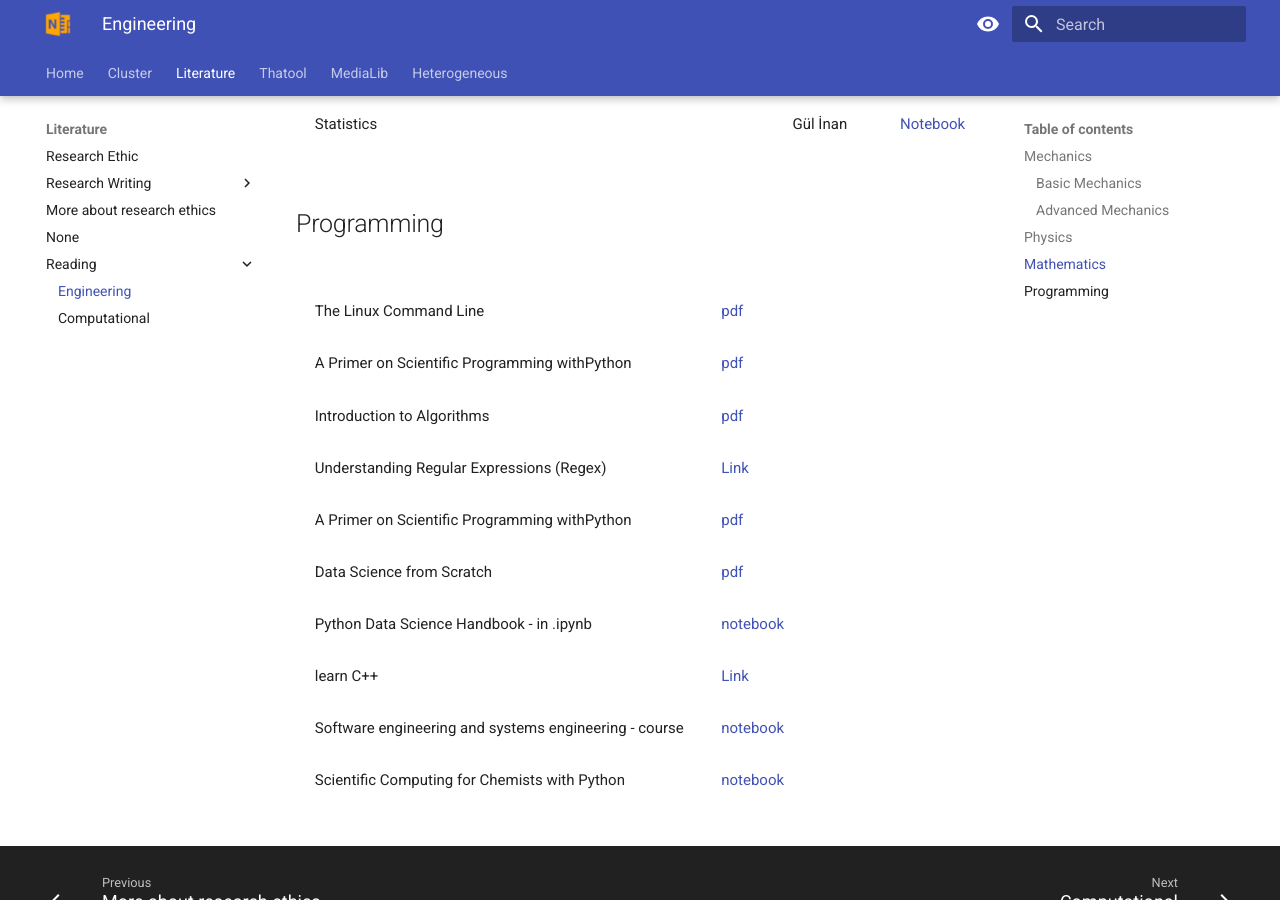
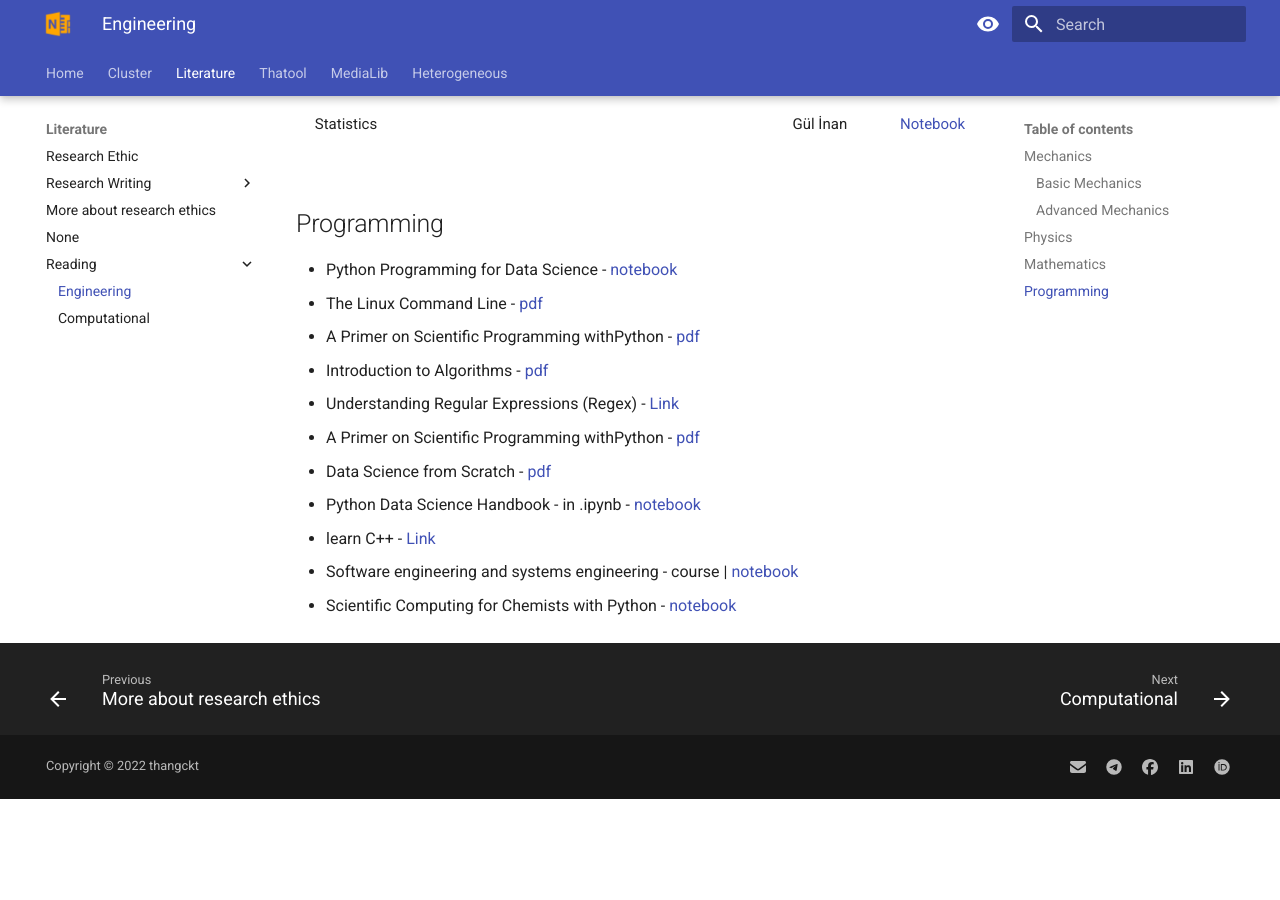
Before and after one commit to thangckt/thangckt.github.io, an MkDocs documentation site: the page built from docs/literature/reading/Mech_Science.md, in a window 1280 px wide and 900 px high, scrolled down 2153 px. Built offline with MkDocs 1.6.1 and Material for MkDocs 9.7.7, drawn with Linux system fonts in a browser that asks for light colours; the version menu is left out; after the commit the page ends 2952 px from its top, so only the background shows below that.

Commit message:
Update Mech_Science.md

```diff
--- a/docs/literature/reading/Mech_Science.md
+++ b/docs/literature/reading/Mech_Science.md
@@ -62,15 +62,14 @@ table, td, th {border: none!important;  margin-top:-20px; margin-bottom:0px; pad
 
 ## Programming
 
-|  |  |  |
-|:--|:--|:--|
-| The Linux Command Line |  [pdf](http://202.91.76.90:81/fdScript/RootOfEBooks/E%20BOOKS%20COLLECTION%202020%20%20DATA%202/CSE/The%20Linux%20Command%20Line.pdf){target="_blank"}  |
-| A Primer on Scientific Programming withPython | [pdf](http://202.91.76.90:81/fdScript/RootOfEBooks/E%20BOOKS%20COLLECTION%202020%20%20DATA%202/CSE/A%20Primer%20on%20Scientific%20Programming%20with%20Python.pdf){target="_blank"}  |
-| Introduction to Algorithms | [pdf](http://202.91.76.90:81/fdScript/RootOfEBooks/E%20BOOKS%20COLLECTION%202020%20%20DATA%202/CSE/Introduction.to.Algorithms.3rd.Edition.Sep.2010.pdf){target="_blank"}  |
-| Understanding Regular Expressions (Regex) |  [Link](https://writersbyte.com/featured-post/regex-101-for-python-data-science/?swcfpc=1){target="_blank"} |
-| A Primer on Scientific Programming withPython |  [pdf](http://202.91.76.90:81/fdScript/RootOfEBooks/E%20BOOKS%20COLLECTION%202020%20%20DATA%202/CSE/A%20Primer%20on%20Scientific%20Programming%20with%20Python.pdf){target="_blank"} |
-| Data Science from Scratch |  [pdf](/pdf/Data_Science_from_Scratch.pdf){target="_blank"} |
-| Python Data Science Handbook - in .ipynb  |   [notebook](https://nbviewer.org/github/jakevdp/PythonDataScienceHandbook/blob/master/notebooks/Index.ipynb){target="_blank"}  |
-| learn C++  |  [Link](https://www.learncpp.com/){target="_blank"} |
-| Software engineering and systems engineering - course |   [notebook](https://linkedin.github.io/school-of-sre/){target="_blank"} |
-| Scientific Computing for Chemists with Python | [notebook](https://weisscharlesj.github.io/SciCompforChemists){target="_blank"} |
+- Python Programming for Data Science   - [notebook](https://www.tomasbeuzen.com/python-programming-for-data-science){target="_blank"}
+- The Linux Command Line   - [pdf](http://202.91.76.90:81/fdScript/RootOfEBooks/E%20BOOKS%20COLLECTION%202020%20%20DATA%202/CSE/The%20Linux%20Command%20Line.pdf){target="_blank"}
+- A Primer on Scientific Programming withPython - [pdf](http://202.91.76.90:81/fdScript/RootOfEBooks/E%20BOOKS%20COLLECTION%202020%20%20DATA%202/CSE/A%20Primer%20on%20Scientific%20Programming%20with%20Python.pdf){target="_blank"}
+- Introduction to Algorithms - [pdf](http://202.91.76.90:81/fdScript/RootOfEBooks/E%20BOOKS%20COLLECTION%202020%20%20DATA%202/CSE/Introduction.to.Algorithms.3rd.Edition.Sep.2010.pdf){target="_blank"}
+- Understanding Regular Expressions (Regex) - [Link](https://writersbyte.com/featured-post/regex-101-for-python-data-science/?swcfpc=1){target="_blank"}
+- A Primer on Scientific Programming withPython -  [pdf](http://202.91.76.90:81/fdScript/RootOfEBooks/E%20BOOKS%20COLLECTION%202020%20%20DATA%202/CSE/A%20Primer%20on%20Scientific%20Programming%20with%20Python.pdf){target="_blank"}
+- Data Science from Scratch -  [pdf](/pdf/Data_Science_from_Scratch.pdf){target="_blank"}
+- Python Data Science Handbook - in .ipynb  -   [notebook](https://nbviewer.org/github/jakevdp/PythonDataScienceHandbook/blob/master/notebooks/Index.ipynb){target="_blank"}
+- learn C++   - [Link](https://www.learncpp.com/){target="_blank"}
+- Software engineering and systems engineering - course |   [notebook](https://linkedin.github.io/school-of-sre/){target="_blank"}
+- Scientific Computing for Chemists with Python   - [notebook](https://weisscharlesj.github.io/SciCompforChemists){target="_blank"}
```
